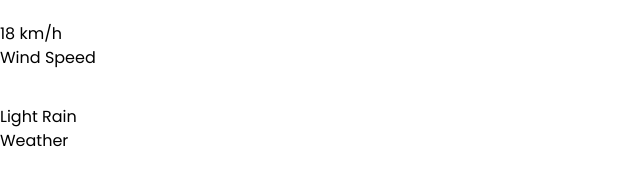
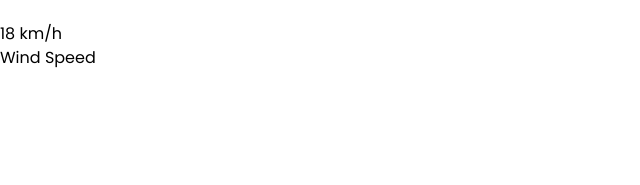
Before and after one commit to mohdaamer/WeatherAppReact, a React (Vite) app: page / in a window 1280 px wide. Shown: the part 541-726 px from the top of the page, without its empty margins (0-640 px from the left). Built offline with nearby package versions, Linux system fonts and the light colour scheme.

Commit message:
Remove: Weather Section

```diff
--- a/src/components/WeatherApp.jsx
+++ b/src/components/WeatherApp.jsx
@@ -101,14 +101,6 @@ const WeatherApp = () => {
           </div>
         </div>
 
-        <div className="element flex gap-4 p-4">
-          <img src={humidity} alt="" />
-          <div className="data">
-            <h4 className='text-white font-semibold weather text-lg'>Light Rain</h4>
-            <h4 className='text-white font-semibold text-lg'>Weather</h4>
-          </div>
-        </div>
-
 
       </div>
     </div>
```
